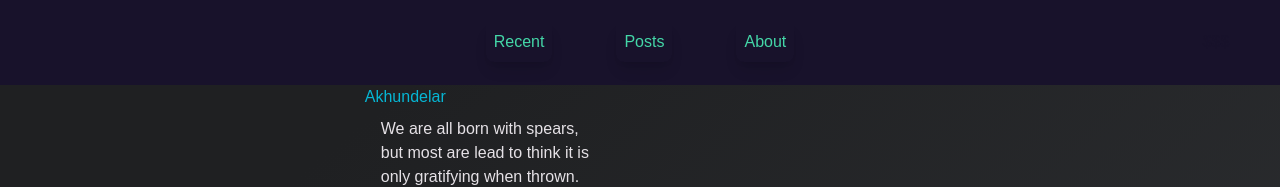
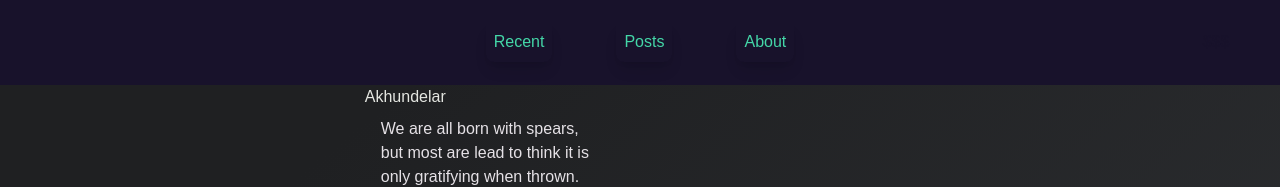
Before and after one commit to KXzeno/karnovah-blog, a Next.js app: page / in a window 1280 px wide. Shown: the top 187 px of the page. Built offline with nearby package versions, Linux system fonts and the light colour scheme; a web font is replaced by a local one.

Commit message:
fix: use hover state for link color render

```diff
--- a/app/components/FOB/Feed/Feed.css
+++ b/app/components/FOB/Feed/Feed.css
@@ -17,7 +17,7 @@
   }
 
   #hero-title a {
-    @apply text-cyan-500;
+    @apply hover:text-cyan-500;
   }
 
   #hero-abstract {
```
